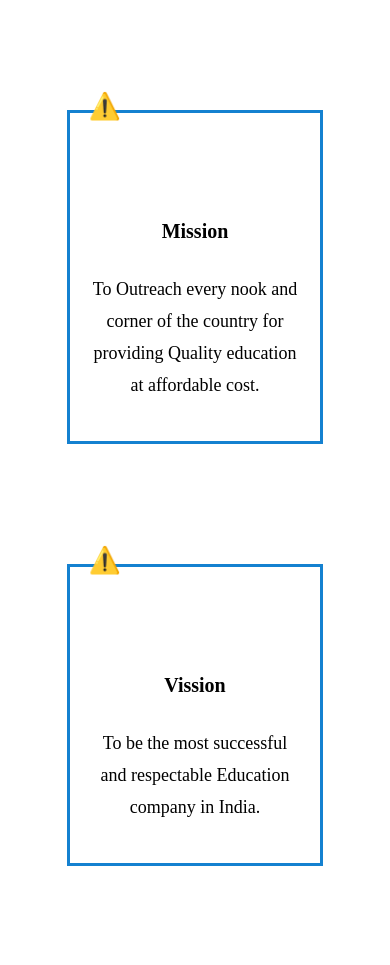
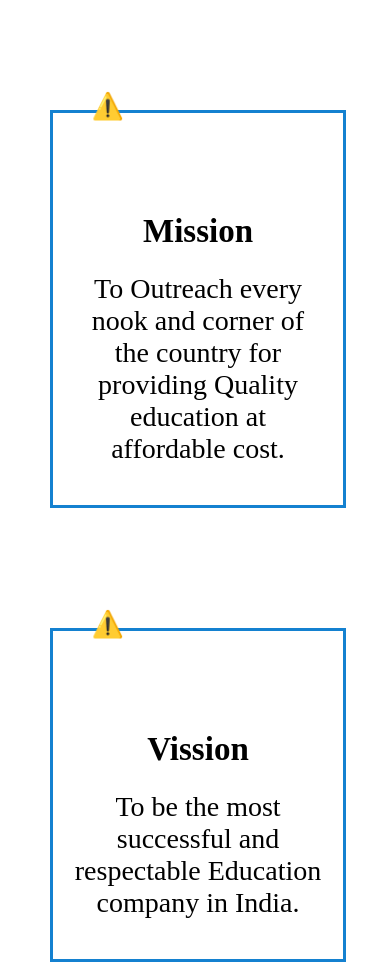
Before and after one commit to Aryan45231/dudarfortext, a plain HTML site: page screens/About.html in a window 390 px wide. Shown: the part 2969-3934 px from the top of the page. Drawn offline with nearby package versions, Linux system fonts and the light colour scheme; no server answers; files whose address does not match are found by name.

Commit message:
video added 2.0

```diff
--- a/css/about.css
+++ b/css/about.css
@@ -377,7 +377,7 @@ border-radius: 30px;
     }
     .motoCard{
         margin-top: 100px;
-         width:256px;
+         width:296px;
     }
     .motoOfDudar2 .motoCard{
             margin-top:140px ;
@@ -390,10 +390,11 @@ top: 4076.166015625px;
 border-radius: 500px;
     }
     .motoCard h3{
-        font-size:20px;
+        font-size:33px;
+        text-align: center;
     }
     .motoCard p{
-        font-size: 18px;
+        font-size: 28px;
     }
     .aboutbar3{
 
@@ -409,7 +410,6 @@ border-radius: 500px;
         font-size: 28px;
     }
     .valuecardContainer{
-
 
 
         margin: 0;
```
